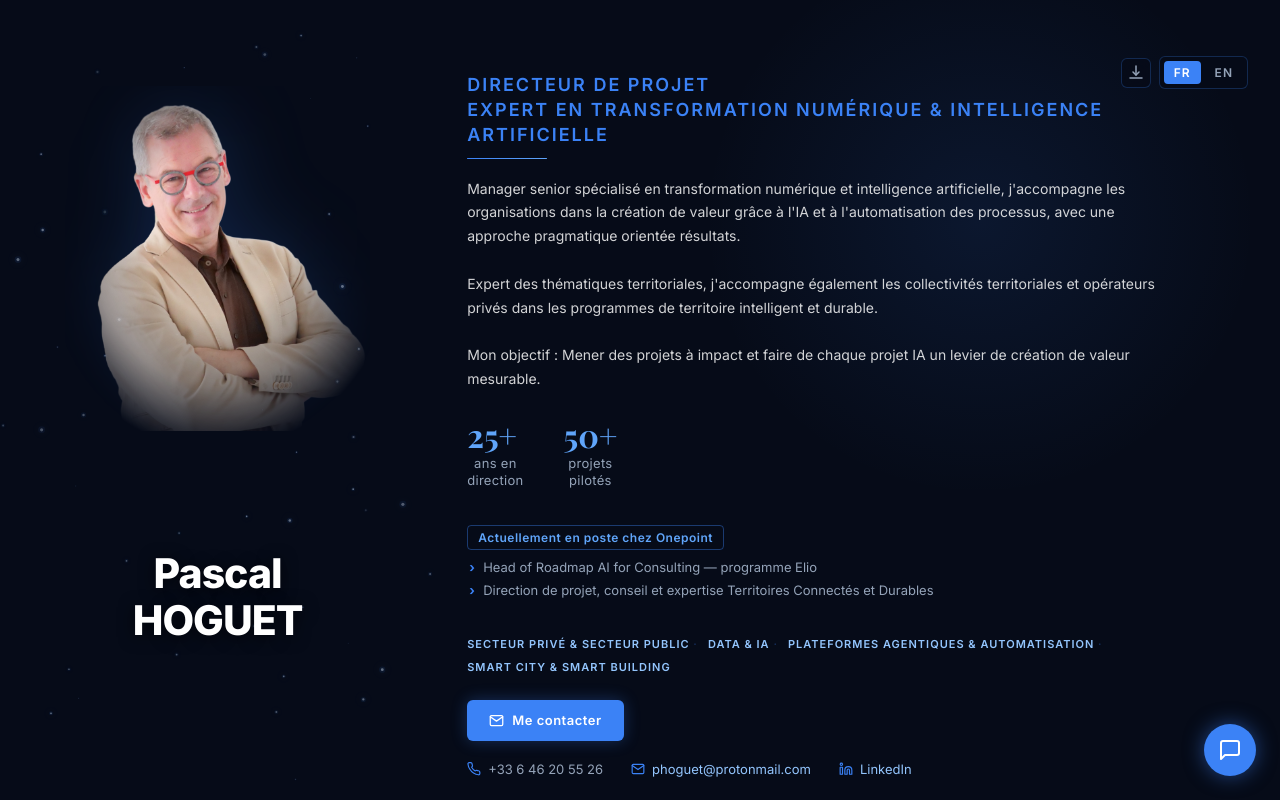
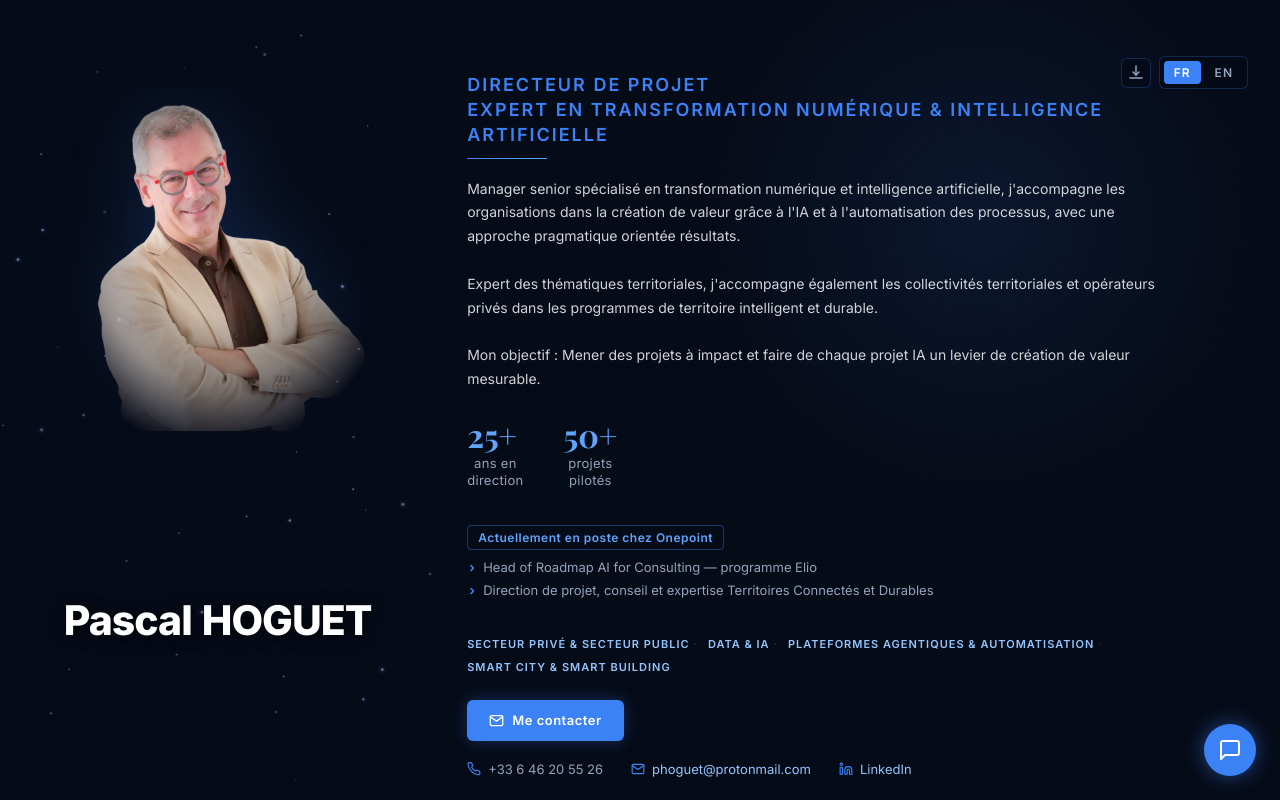
Before and after one commit to phoguet/profil-cv, a website: page index.html in a window 1280 px wide. Shown: the top 800 px of the page. Drawn offline with nearby package versions, Linux system fonts and the light colour scheme; a web font is replaced by a local one.

Commit message:
style(hero): nom sur une seule ligne — flex-direction row
Co-Authored-By: Claude Sonnet 4.6 <noreply@anthropic.com>

```diff
--- a/assets/styles.css
+++ b/assets/styles.css
@@ -136,9 +136,10 @@ a:hover { color: var(--accent-light); }
   left: 0;
   right: 0;
   display: flex;
-  flex-direction: column;
-  gap: 6px;
+  flex-direction: row;
+  gap: 10px;
   align-items: center;
+  justify-content: center;
   user-select: none;
   pointer-events: none;
   z-index: 1; /* behind the photo */
```
